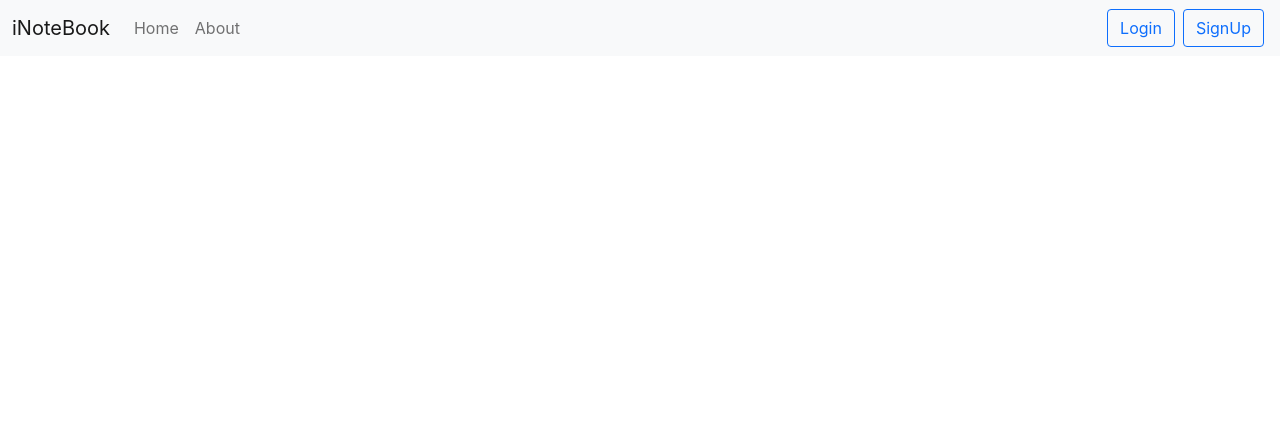
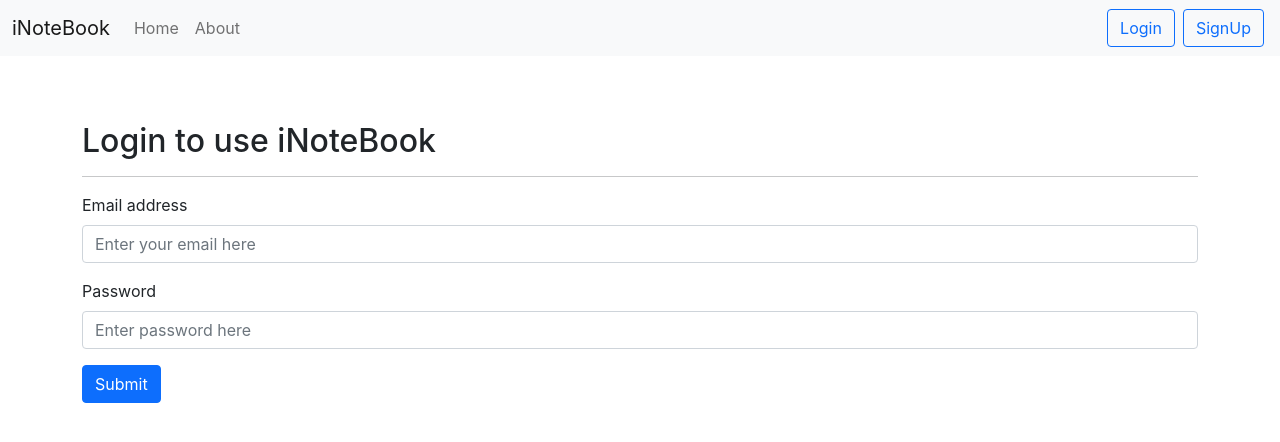
Before and after one commit to cybersaksham/React-iNoteBook, a React (Create React App) app in the folder frontend/: page /login in a window 1280 px wide. Shown: the top 442 px of the page. Built offline with nearby package versions, Linux system fonts and the light colour scheme.

Commit message:
login component

```diff
--- a/frontend/src/Components/Login.js
+++ b/frontend/src/Components/Login.js
@@ -1,7 +1,58 @@
-import React from "react";
+import React, { useState } from "react";
 
 const Login = () => {
-  return <div></div>;
+  const [credentials, setCredentials] = useState({ email: "", password: "" });
+
+  const handleLogin = (e) => {
+    e.preventDefault();
+  };
+
+  const handleChange = () => {
+    setCredentials({
+      email: document.getElementById("email").value,
+      password: document.getElementById("password").value,
+    });
+  };
+
+  return (
+    <div className="container my-3">
+      <h2>Login to use iNoteBook</h2>
+      <hr />
+      <form onSubmit={handleLogin}>
+        <div className="mb-3">
+          <label htmlFor="email" className="form-label">
+            Email address
+          </label>
+          <input
+            value={credentials.email}
+            onChange={handleChange}
+            type="email"
+            className="form-control"
+            id="email"
+            name="email"
+            placeholder="Enter your email here"
+          />
+        </div>
+        <div className="mb-3">
+          <label htmlFor="password" className="form-label">
+            Password
+          </label>
+          <input
+            value={credentials.password}
+            onChange={handleChange}
+            type="password"
+            className="form-control"
+            id="password"
+            name="password"
+            placeholder="Enter password here"
+          />
+        </div>
+        <button type="submit" className="btn btn-primary">
+          Submit
+        </button>
+      </form>
+    </div>
+  );
 };
 
 export default Login;
--- a/frontend/src/Components/Navbar.js
+++ b/frontend/src/Components/Navbar.js
@@ -1,13 +1,16 @@
-import React from "react";
+import React, { useContext } from "react";
 import { Link, useLocation, useHistory } from "react-router-dom";
+import AlertContext from "../Context/Alert/AlertContext";
 
 const Navbar = () => {
   const location = useLocation();
   const history = useHistory();
+  const { showAlert } = useContext(AlertContext);
 
   const handleLogout = () => {
     localStorage.removeItem("token");
     history.push("/login");
+    showAlert("success", "Logged Out Successfully");
   };
 
   return (
```
